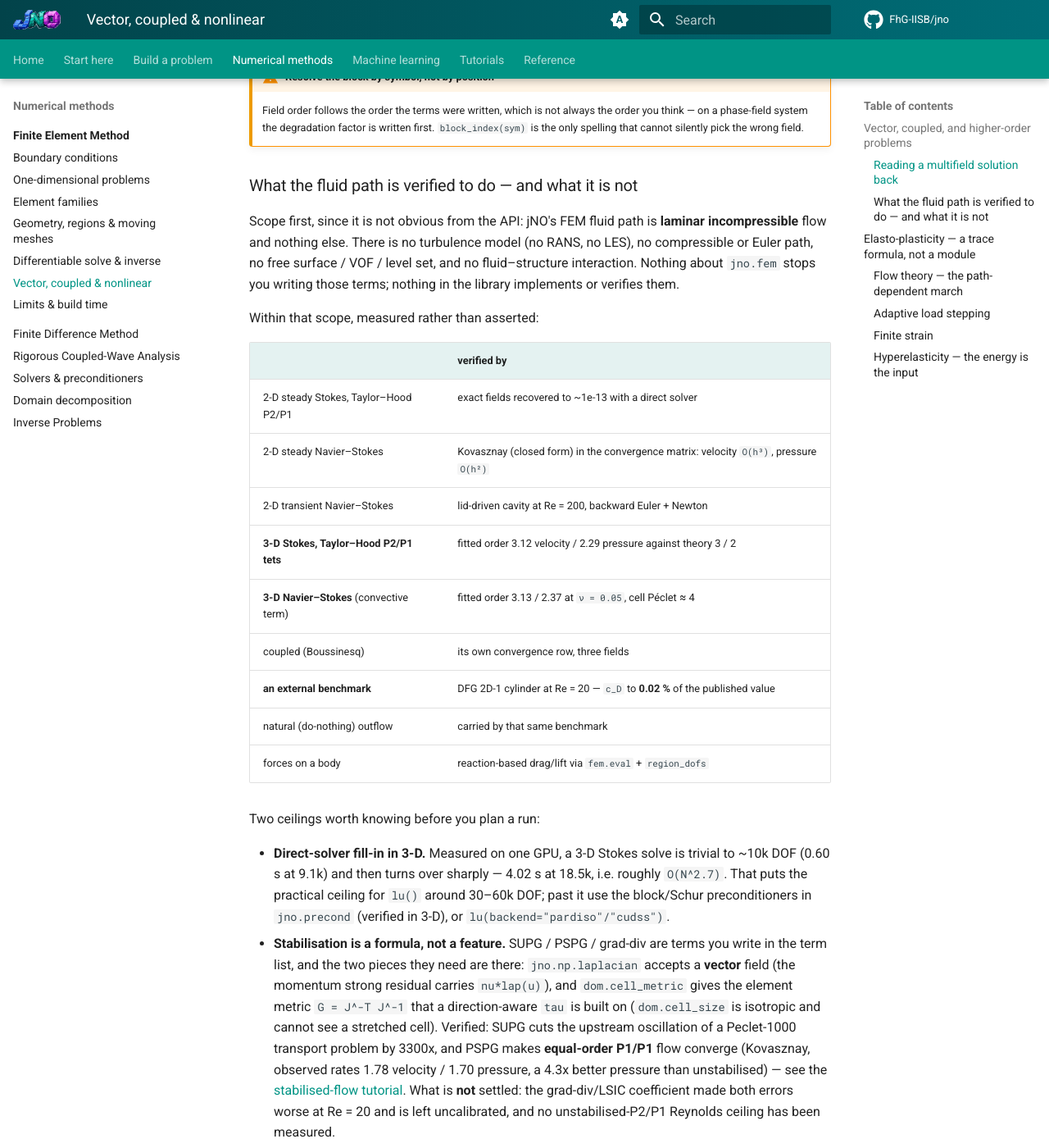
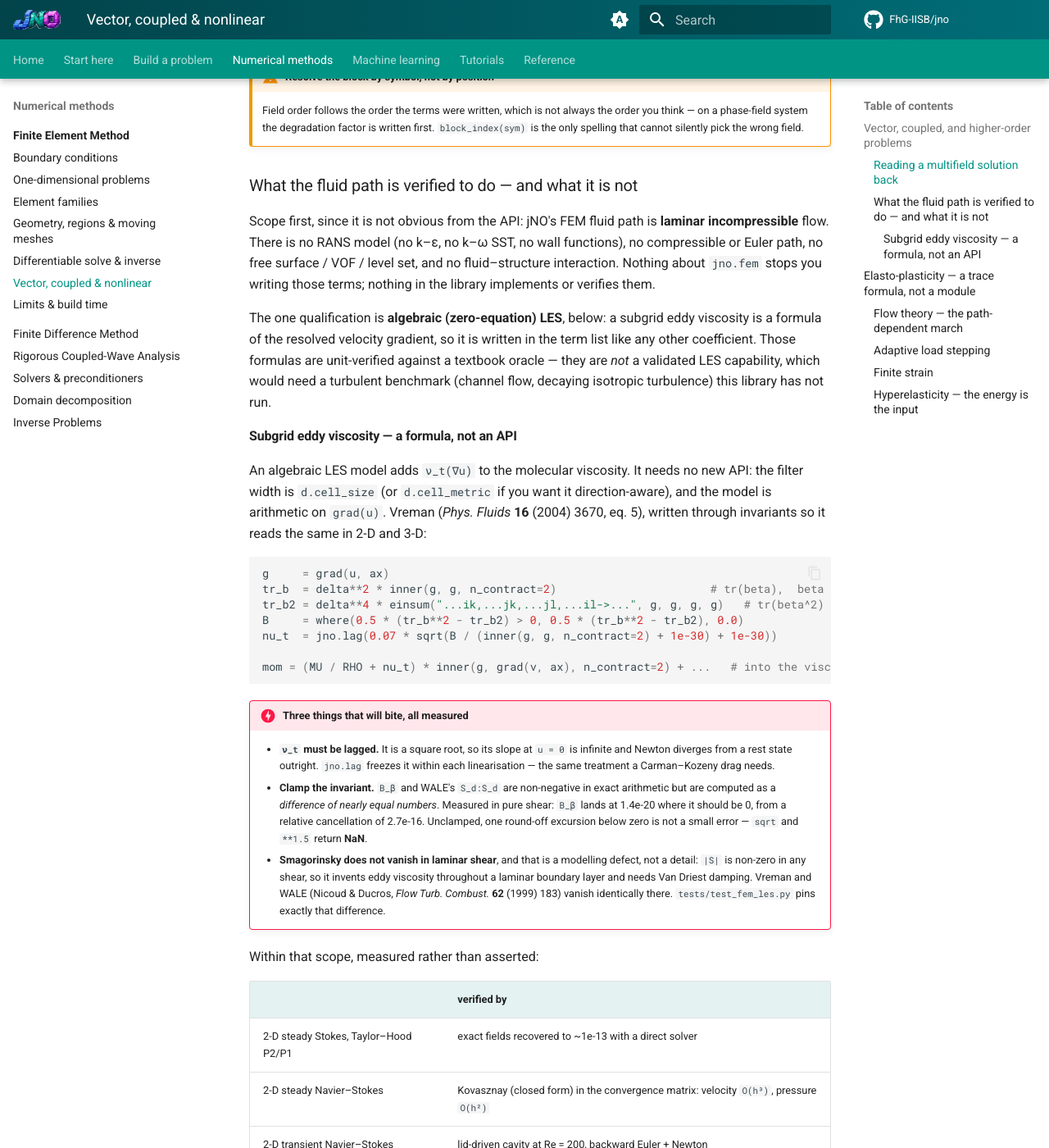
Before and after one commit to FhG-IISB/jNO, an MkDocs documentation site: the page built from docs/fem/formulations.md, in a window 1280 px wide and 1400 px high, scrolled down 1525 px. Shown: the whole window at 82% size. Built offline with MkDocs 1.6.1 and Material for MkDocs 9.7.7, drawn with Linux system fonts in a browser that asks for light colours; comment, search, counter and statistics services are not loaded.

Commit message:
fem: algebraic LES subgrid models, as formulas
A subgrid eddy viscosity is arithmetic on the resolved velocity gradient, so per the FEM contract it
belongs in the term list, not behind an API. Three models are written and pinned: Smagorinsky (1963),
Vreman (Phys. Fluids 16 (2004) 3670, eq. 5) and WALE (Nicoud & Ducros, Flow Turb. Combust. 62 (1999)
183, eq. 13). No new public names; the filter width is the existing d.cell_size / d.cell_metric.

Both invariants are written through tr(.) and tr(.^2) rather than by naming components, so the same
expression serves 2-D and 3-D.

The test that earns its place is the one that SEPARATES the models: in pure laminar shear a subgrid
model must give zero eddy viscosity, and Smagorinsky does not -- |S| is non-zero in any shear, so it
invents turbulence throughout a laminar boundary layer, which is why it needs Van Driest damping.
Vreman and WALE vanish there identically. Also checked against a textbook numpy oracle written with
explicit transposes and an explicit deviator (so the invariant spellings are verified, not merely
self-consistent), and for non-negativity on a spread of gradients including the degenerate ones.

Two practical findings, both measured and both documented:

  * nu_t must be lagged. It is a square root, so its slope at u = 0 is infinite and Newton diverges
    from a rest state -- the same treatment a Carman-Kozeny drag needs.
  * the invariants must be CLAMPED. B_beta and Sd:Sd are non-negative in exact arithmetic but are
    computed as a difference of nearly equal numbers: in pure shear B_beta lands at 1.4e-20 where it
    should be 0, a relative cancellation of 2.7e-16. Unclamped, one excursion below zero is not a
    small error -- sqrt and **1.5 return NaN.

docs/fem/formulations.md said "no turbulence model (no RANS, no LES)", which is now half wrong and
half still true: the qualification names algebraic LES as writable and states plainly that these are
unit-verified formulas, NOT a validated LES capability -- that would need a turbulent benchmark
(channel flow, decaying isotropic turbulence) this library has not run.

````diff
--- a/docs/fem/formulations.md
+++ b/docs/fem/formulations.md
@@ -66,9 +66,45 @@ velocity = sol[st.blocks[st.block_index(u)]]
 ### What the fluid path is verified to do — and what it is not
 
 Scope first, since it is not obvious from the API: jNO's FEM fluid path is **laminar incompressible**
-flow and nothing else. There is no turbulence model (no RANS, no LES), no compressible or Euler path,
+flow. There is no RANS model (no k–ε, no k–ω SST, no wall functions), no compressible or Euler path,
 no free surface / VOF / level set, and no fluid–structure interaction. Nothing about `jno.fem` stops
 you writing those terms; nothing in the library implements or verifies them.
+
+The one qualification is **algebraic (zero-equation) LES**, below: a subgrid eddy viscosity is a
+formula of the resolved velocity gradient, so it is written in the term list like any other
+coefficient. Those formulas are unit-verified against a textbook oracle — they are *not* a validated
+LES capability, which would need a turbulent benchmark (channel flow, decaying isotropic turbulence)
+this library has not run.
+
+#### Subgrid eddy viscosity — a formula, not an API
+
+An algebraic LES model adds `ν_t(∇u)` to the molecular viscosity. It needs no new API: the filter
+width is `d.cell_size` (or `d.cell_metric` if you want it direction-aware), and the model is
+arithmetic on `grad(u)`. Vreman (*Phys. Fluids* **16** (2004) 3670, eq. 5), written through
+invariants so it reads the same in 2-D and 3-D:
+
+```python
+g     = grad(u, ax)
+tr_b  = delta**2 * inner(g, g, n_contract=2)                       # tr(beta),  beta = delta^2 g gᵀ
+tr_b2 = delta**4 * einsum("...ik,...jk,...jl,...il->...", g, g, g, g)   # tr(beta^2)
+B     = where(0.5 * (tr_b**2 - tr_b2) > 0, 0.5 * (tr_b**2 - tr_b2), 0.0)
+nu_t  = jno.lag(0.07 * sqrt(B / (inner(g, g, n_contract=2) + 1e-30) + 1e-30))
+
+mom = (MU / RHO + nu_t) * inner(g, grad(v, ax), n_contract=2) + ...   # into the viscous term
+```
+
+!!! danger "Three things that will bite, all measured"
+    * **`ν_t` must be lagged.** It is a square root, so its slope at `u = 0` is infinite and Newton
+      diverges from a rest state outright. `jno.lag` freezes it within each linearisation — the same
+      treatment a Carman–Kozeny drag needs.
+    * **Clamp the invariant.** `B_β` and WALE's `S_d:S_d` are non-negative in exact arithmetic but are
+      computed as a *difference of nearly equal numbers*. Measured in pure shear: `B_β` lands at
+      1.4e-20 where it should be 0, from a relative cancellation of 2.7e-16. Unclamped, one round-off
+      excursion below zero is not a small error — `sqrt` and `**1.5` return **NaN**.
+    * **Smagorinsky does not vanish in laminar shear**, and that is a modelling defect, not a detail:
+      `|S|` is non-zero in any shear, so it invents eddy viscosity throughout a laminar boundary layer
+      and needs Van Driest damping. Vreman and WALE (Nicoud & Ducros, *Flow Turb. Combust.* **62**
+      (1999) 183) vanish identically there. `tests/test_fem_les.py` pins exactly that difference.
 
 Within that scope, measured rather than asserted:
 
````
Also changed, not shown: 1 other file.
